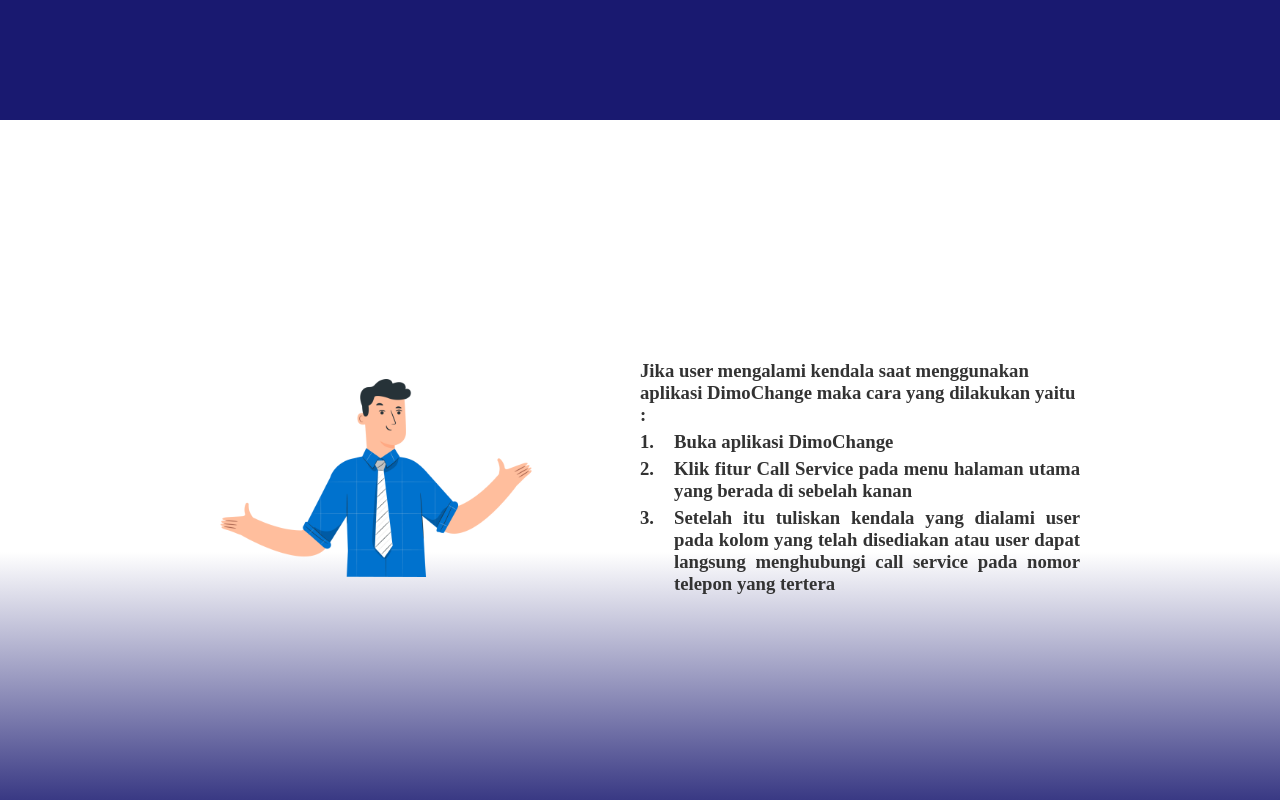
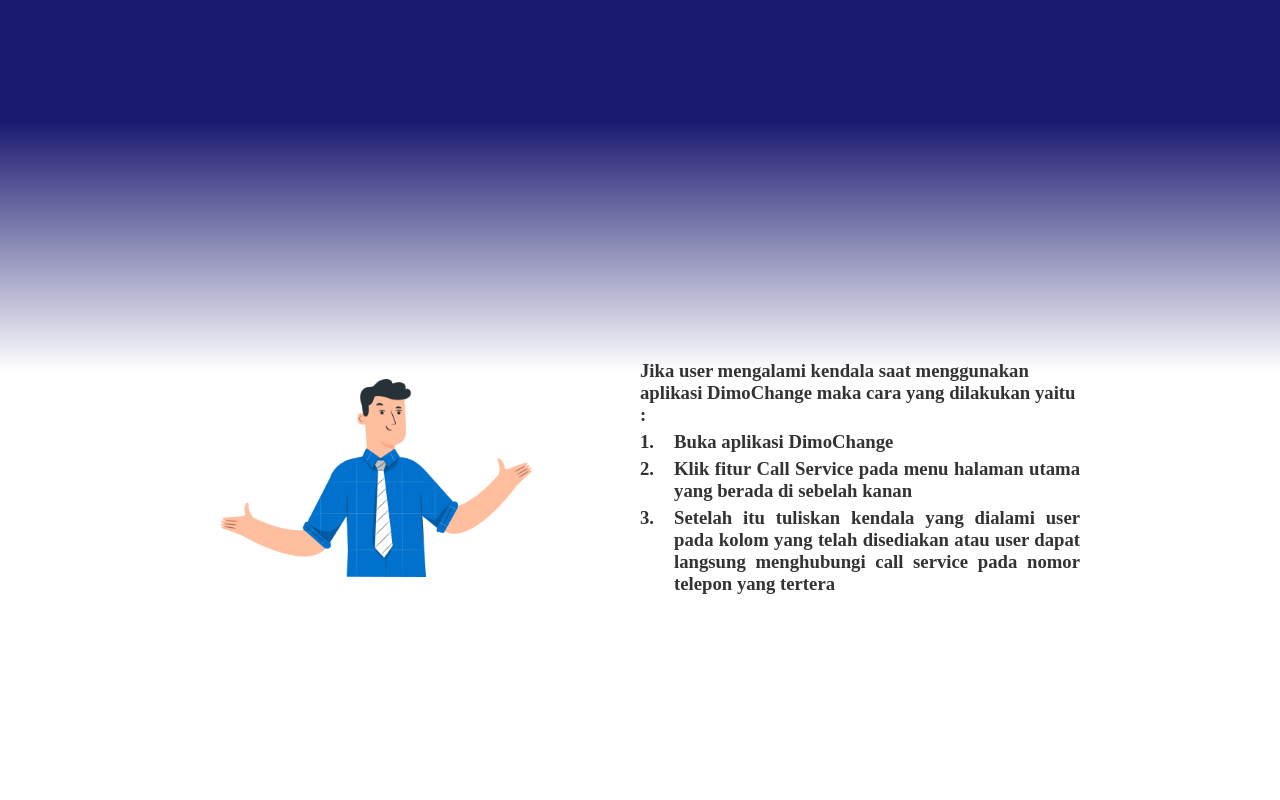
Before and after one commit to send0moka/dimochange, a plain HTML site: page index.html in a window 1280 px wide. Shown: the part 680-1480 px from the top of the page. Drawn offline with Linux system fonts and the light colour scheme; a script that the page names is missing.

Commit message:
Update Bantuan section gradient background color

```diff
--- a/style.css
+++ b/style.css
@@ -132,7 +132,7 @@ section {
 .tahapan::before {
     content: "";
     position: absolute;
-    top: 0;
+    bottom: 0;
     left: 0;
     right: 0;
     height: 50%;
@@ -142,11 +142,11 @@ section {
 .tahapan::after {
     content: "";
     position: absolute;
-    bottom: 0;
+    top: 0;
     left: 0;
     right: 0;
-    height: 40%;
-    background: linear-gradient(to top, #191970, #fff);
+    height: 35%;
+    background: linear-gradient(to top, #fff, #191970);
 }
 
 /* Bantuan Section */
```
